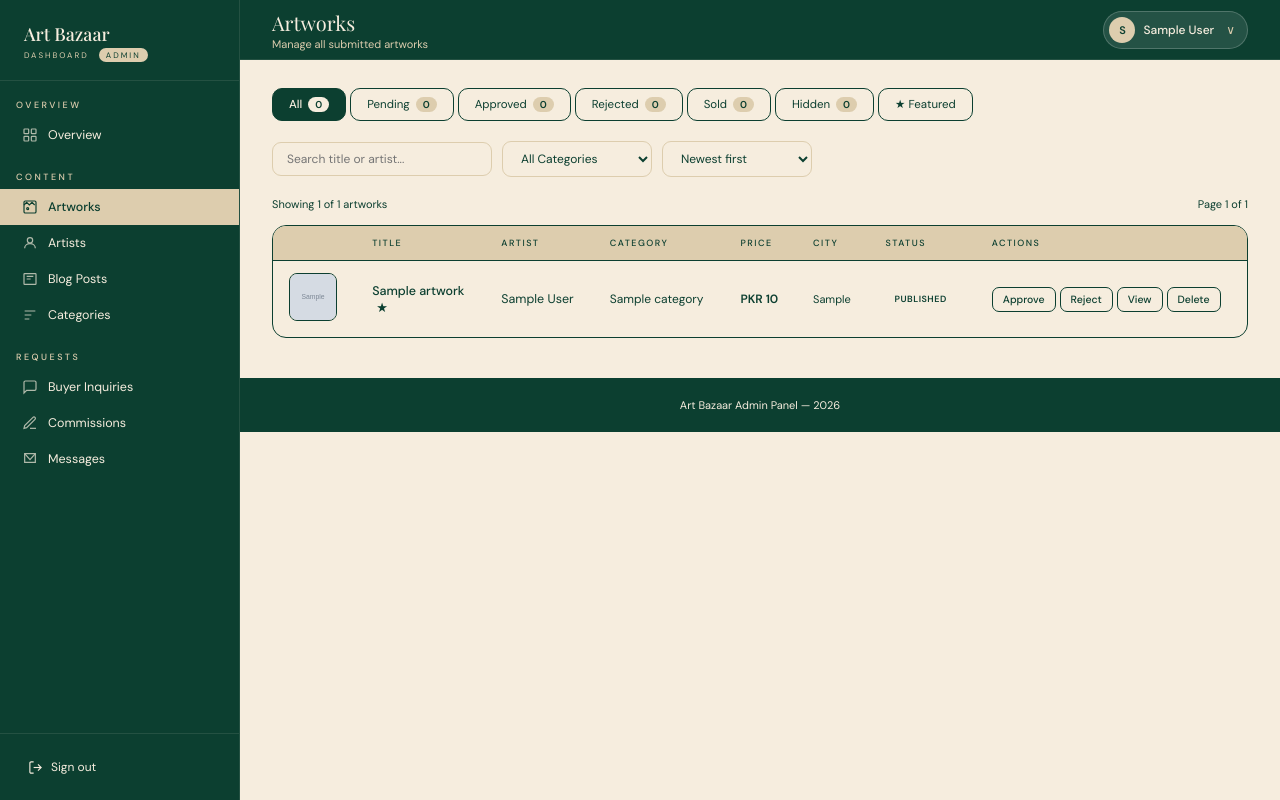
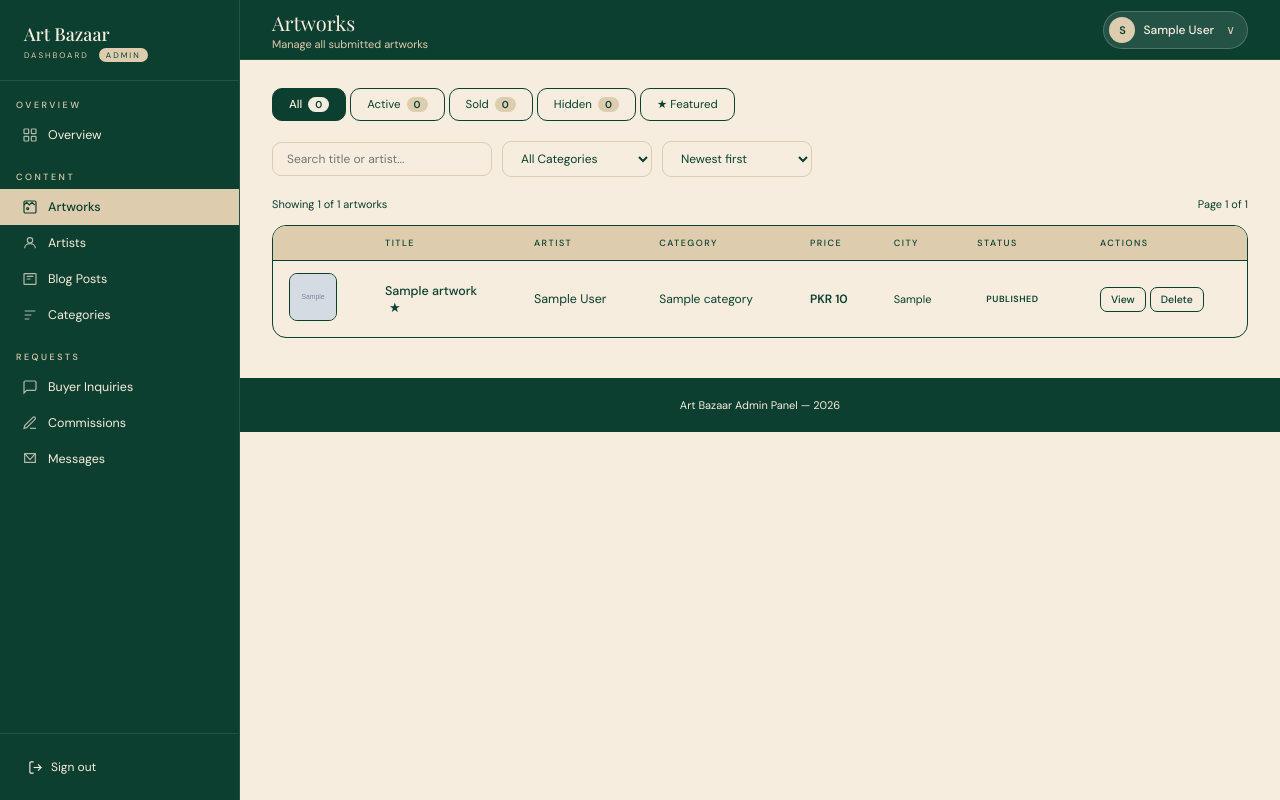
Before and after one commit to TayyabaAbbasi053/art-platform, a PHP site: page /dashboard/admin/artworks.php in a window 1280 px wide. Run offline with PHP 8.4, Linux system fonts and the light colour scheme; the visitor is signed in with stand-in values (Sample User, id 1); tables that the repository leaves empty or names only in its code hold one stand-in row (values such as "Sample post"); grey boxes marked "Sample" are stand-in pictures.

Commit message:
update admin artwork and artist approval workflow

```diff
--- a/dashboard/admin/artworks.php
+++ b/dashboard/admin/artworks.php
@@ -13,27 +13,12 @@
 
 // ── Handle actions ──────────────────────────────────────
 
-// Approve
-if ($_SERVER['REQUEST_METHOD'] === 'POST' && ($_POST['action'] ?? '') === 'approve') {
+// Unhide (restore to active)
+if ($_SERVER['REQUEST_METHOD'] === 'POST' && ($_POST['action'] ?? '') === 'unhide') {
     $id = (int)($_POST['id'] ?? 0);
     if ($id) {
-        $conn->query("UPDATE artworks SET status = 'approved', rejection_reason = NULL WHERE id = $id");
-        $toast = 'Artwork approved.';
-    }
-}
-
-// Reject (Now with Reason)
-if ($_SERVER['REQUEST_METHOD'] === 'POST' && ($_POST['action'] ?? '') === 'reject') {
-    $id = (int)($_POST['id'] ?? 0);
-    $reason = trim($_POST['rejection_reason'] ?? '');
-
-    if ($id && !empty($reason)) {
-        $stmt = $conn->prepare("UPDATE artworks SET status = 'rejected', rejection_reason = ? WHERE id = ?");
-        $stmt->bind_param('si', $reason, $id);
-        $stmt->execute();
-        $toast = 'Artwork rejected. Artist will be notified.';
-    } elseif (empty($reason)) {
-        $toast = 'Please provide a rejection reason.';
+        $conn->query("UPDATE artworks SET status = 'active' WHERE id = $id");
+        $toast = 'Artwork unhidden.';
     }
 }
 
@@ -84,7 +69,7 @@
 
 // Status filter
  $statusFilter = $_GET['status'] ?? '';
-if (in_array($statusFilter, ['pending','approved','rejected','sold','hidden'])) {
+if (in_array($statusFilter, ['active','sold','hidden'])) {
     $where[] = "a.status = ?";
     $params[] = $statusFilter;
     $types .= 's';
@@ -171,7 +156,7 @@
 
 // Status counts for tabs
  $statusCounts = [];
-foreach (['pending','approved','rejected','sold','hidden'] as $s) {
+foreach (['active','sold','hidden'] as $s) {
     $r = $conn->query("SELECT COUNT(*) FROM artworks WHERE status='$s'");
     $statusCounts[$s] = (int)$r->fetch_row()[0];
 }
@@ -450,9 +435,7 @@
 
 /* ── Pills ───────────────────────────────────────────── */
 .pill { display: inline-block; font-size: 9px; letter-spacing: .5px; text-transform: uppercase; font-weight: 600; padding: 3px 9px; border-radius: 20px; white-space: nowrap; }
-.pill.pending   { background: var(--sand); color: var(--ink); }
-.pill.approved  { background: var(--ink); color: var(--bg); }
-.pill.rejected  { background: var(--sand); color: var(--ink); border: 1px solid var(--border); }
+.pill.active    { background: var(--ink); color: var(--bg); }
 .pill.sold      { background: var(--ink); color: var(--bg); }
 .pill.hidden    { background: var(--sand); color: var(--ink); }
 .featured-star { color: var(--ink); font-size: 13px; margin-left: 4px; }
@@ -563,7 +546,7 @@
     <a href="artworks.php" class="nav-item active">
         <svg class="icon" viewBox="0 0 24 24" fill="none" stroke="currentColor" stroke-width="1.8"><rect x="3" y="3" width="18" height="18" rx="2"/><path d="M3 9l4-4 4 4 4-4 4 4"/><circle cx="8.5" cy="14.5" r="1.5"/></svg>
         Artworks
-        <?php if ($statusCounts['pending'] > 0): ?><span class="badge"><?= $statusCounts['pending'] ?></span><?php endif; ?>
+        <?php if ($statusCounts['hidden'] > 0): ?><span class="badge"><?= $statusCounts['hidden'] ?></span><?php endif; ?>
     </a>
     <a href="artists.php" class="nav-item">
         <svg class="icon" viewBox="0 0 24 24" fill="none" stroke="currentColor" stroke-width="1.8"><circle cx="12" cy="8" r="4"/><path d="M4 20c0-4 3.6-7 8-7s8 3 8 7"/></svg>
@@ -631,10 +614,10 @@
         <a href="?<?= buildQS(['status' => null]) ?>" class="tab <?= !$statusFilter ? 'active' : '' ?>">
             All <span class="count"><?= $statusCounts['all'] ?></span>
         </a>
-        <?php foreach (['pending','approved','rejected','sold','hidden'] as $s): ?>
+        <?php foreach (['active','sold','hidden'] as $s): ?>
         <a href="?<?= buildQS(['status' => $s]) ?>" class="tab <?= $statusFilter === $s ? 'active' : '' ?>">
             <?= ucfirst($s) ?>
-            <span class="count <?= ($s === 'pending' && $statusCounts[$s] > 0) ? 'hot' : '' ?>"><?= $statusCounts[$s] ?></span>
+            <span class="count"><?= $statusCounts[$s] ?></span>
         </a>
         <?php endforeach; ?>
         <a href="?<?= buildQS(['featured' => '1', 'status' => null]) ?>" class="tab <?= (isset($_GET['featured']) && $_GET['featured'] === '1' && !$statusFilter) ? 'active' : '' ?>">
@@ -730,17 +713,12 @@
                     <td><span class="pill <?= $aw['status'] ?>"><?= ucfirst($aw['status']) ?></span></td>
                     <td>
                         <div class="td-actions">
-                            <?php if ($aw['status'] === 'pending'): ?>
-                                <form method="POST" style="display:inline"><input type="hidden" name="action" value="approve"><input type="hidden" name="id" value="<?= $aw['id'] ?>"><button type="submit" class="act-btn green" title="Approve">Approve</button></form>
-                                <button type="button" class="act-btn red" onclick="openRejectModal(<?= $aw['id'] ?>)" title="Reject">Reject</button>
-                            <?php elseif ($aw['status'] === 'approved'): ?>
+                            <?php if ($aw['status'] === 'active'): ?>
                                 <form method="POST" style="display:inline"><input type="hidden" name="action" value="feature"><input type="hidden" name="id" value="<?= $aw['id'] ?>"><button type="submit" class="act-btn amber" title="Toggle featured"><?= $aw['is_featured'] ? 'Unfeature' : 'Feature' ?></button></form>
-                            <?php elseif ($aw['status'] === 'rejected' || $aw['status'] === 'hidden'): ?>
-                                <form method="POST" style="display:inline"><input type="hidden" name="action" value="approve"><input type="hidden" name="id" value="<?= $aw['id'] ?>"><button type="submit" class="act-btn green" title="Re-approve">Approve</button></form>
-                            <?php else: ?>
-    <form method="POST" style="display:inline"><input type="hidden" name="action" value="approve"><input type="hidden" name="id" value="<?= $aw['id'] ?>"><button type="submit" class="act-btn green">Approve</button></form>
-    <button type="button" class="act-btn red" onclick="openRejectModal(<?= $aw['id'] ?>)">Reject</button>
-<?php endif; ?>
+                                <form method="POST" style="display:inline"><input type="hidden" name="action" value="hide"><input type="hidden" name="id" value="<?= $aw['id'] ?>"><button type="submit" class="act-btn red" title="Hide">Hide</button></form>
+                            <?php elseif ($aw['status'] === 'hidden'): ?>
+                                <form method="POST" style="display:inline"><input type="hidden" name="action" value="unhide"><input type="hidden" name="id" value="<?= $aw['id'] ?>"><button type="submit" class="act-btn green" title="Unhide">Unhide</button></form>
+                            <?php endif; ?>
                             <button type="button" class="act-btn blue" onclick='openView(<?= htmlspecialchars($awData, ENT_QUOTES) ?>)'>View</button>
                             <button type="button" class="act-btn red" onclick="openDelete(<?= $aw['id'] ?>, '<?= htmlspecialchars(addslashes($aw['title'])) ?>')" title="Delete permanently">Delete</button>
                         </div>
@@ -868,25 +846,6 @@
     </div>
 </div>
 
-<!-- ══════════════ REJECT MODAL ══════════════ -->
-<div class="modal-overlay" id="rejectModal">
-    <div class="modal">
-        <div class="modal-head"><h3>Reject Artwork</h3></div>
-        <div class="modal-body">
-            <p class="confirm-text" style="margin-bottom:12px;">Please provide a reason for rejection. The artist will see this message.</p>
-            <form method="POST">
-                <input type="hidden" name="action" value="reject">
-                <input type="hidden" name="id" id="rejectId">
-                <textarea name="rejection_reason" class="modal-input" rows="4" required placeholder="e.g. Low quality images, Wrong category, Copyright issue..."></textarea>
-                <div class="modal-foot" style="padding-top:16px;">
-                    <button type="button" class="btn btn-ghost" onclick="closeReject()">Cancel</button>
-                    <button type="submit" class="btn btn-danger">Reject Artwork</button>
-                </div>
-            </form>
-        </div>
-    </div>
-</div>
-
 <!-- NAV DRAWER (Mobile) -->
 <div id="nav-overlay" onclick="closeDrawer()"></div>
 <div id="nav-drawer">
@@ -950,15 +909,6 @@
     document.getElementById('deleteModal').classList.remove('open');
 }
 
-// Reject modal
-function openRejectModal(id) {
-    document.getElementById('rejectId').value = id;
-    document.getElementById('rejectModal').classList.add('open');
-}
-function closeReject() {
-    document.getElementById('rejectModal').classList.remove('open');
-}
-
 // View Details modal
 function openView(data) {
     document.getElementById('viewTitle').textContent    = data.title;
@@ -1011,7 +961,6 @@
 document.addEventListener('keydown', function(e) {
     if (e.key === 'Escape') {
         closeDelete();
-        closeReject();
     }
 });
 </script>
```
Also changed, not shown: dashboard/admin/artist-view.php (+5 -16 lines), dashboard/admin/artists.php (+7 -26 lines).
